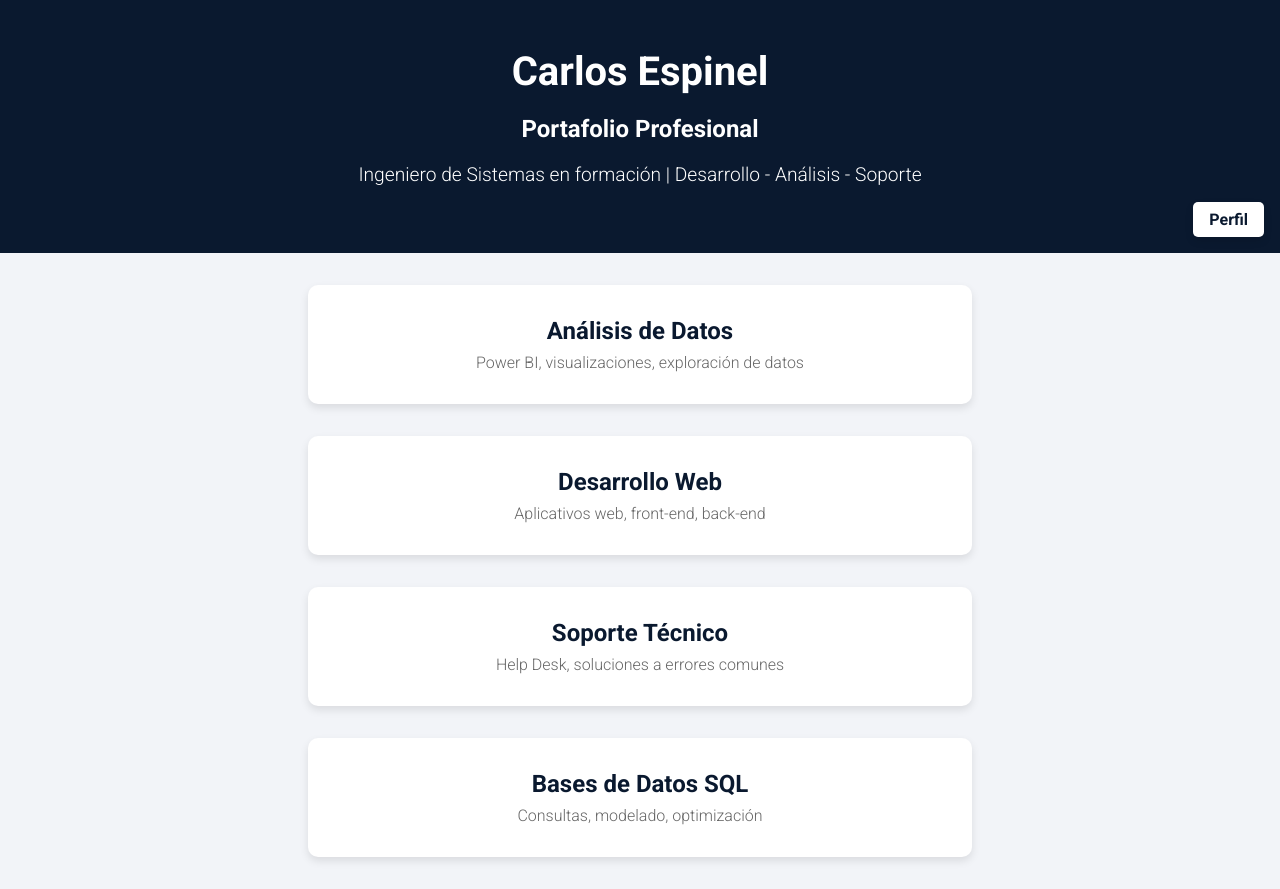
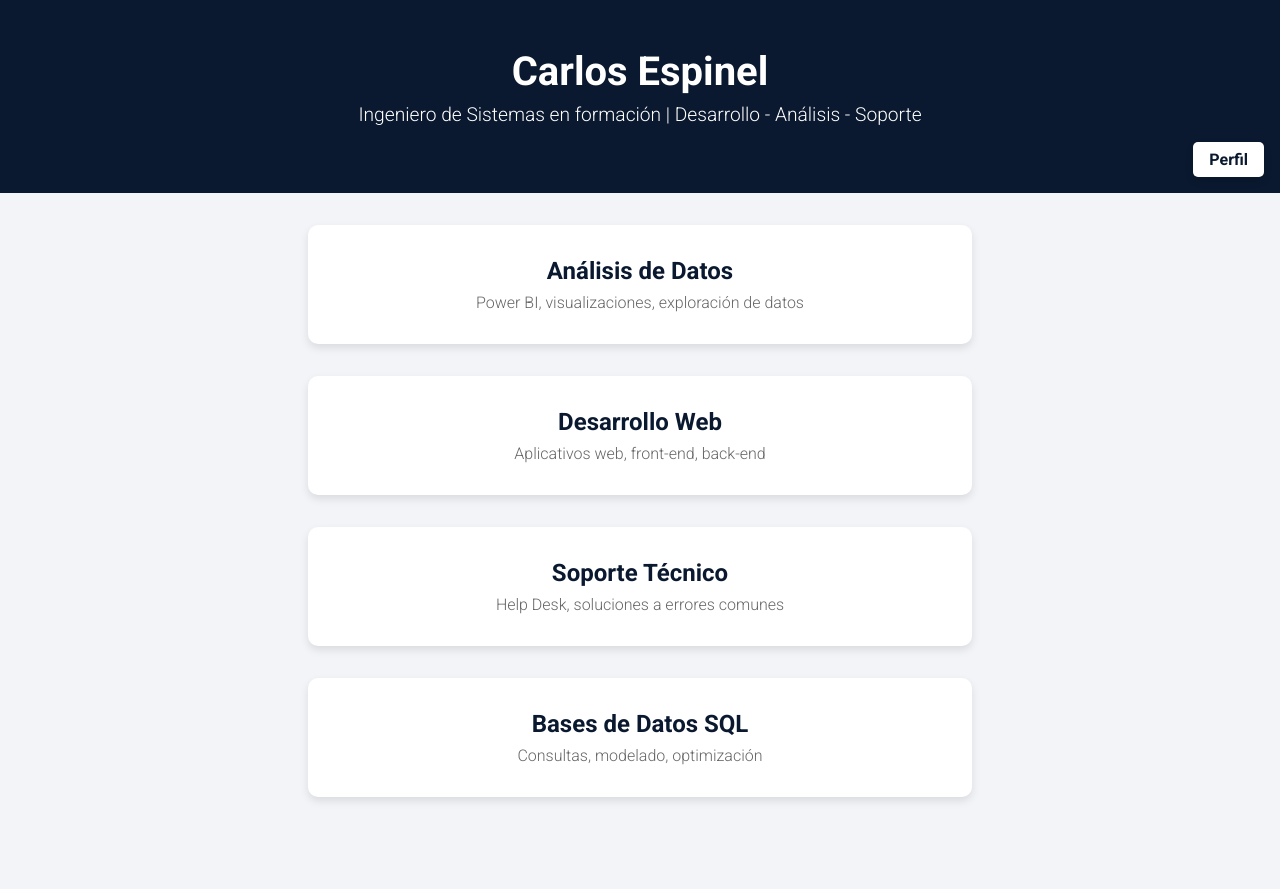
Before and after one commit to Zeas27/Portafolio-profesional-, a plain HTML site: page index.html in a window 1280 px wide. After the commit the page ends 829 px from the top, so only its background shows below. Drawn offline with Linux system fonts and the light colour scheme.

Commit message:
Update index.html

```diff
--- a/index.html
+++ b/index.html
@@ -81,7 +81,6 @@
 <body>
   <header>
     <h1>Carlos Espinel</h1>
-    <h2>Portafolio Profesional </h2>
     <p>Ingeniero de Sistemas en formación | Desarrollo - Análisis - Soporte</p>
     <a href="perfil.html" class="profile-button">Perfil</a>
   </header>
```
